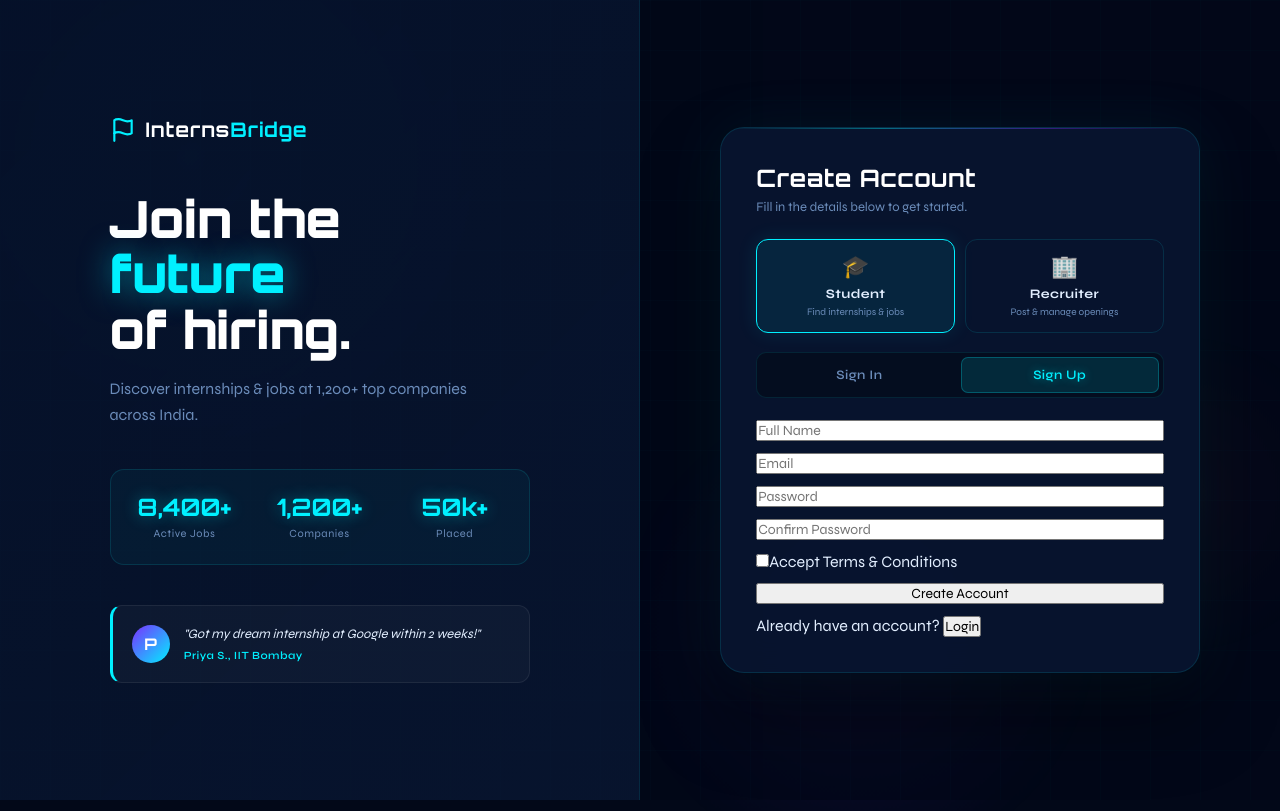
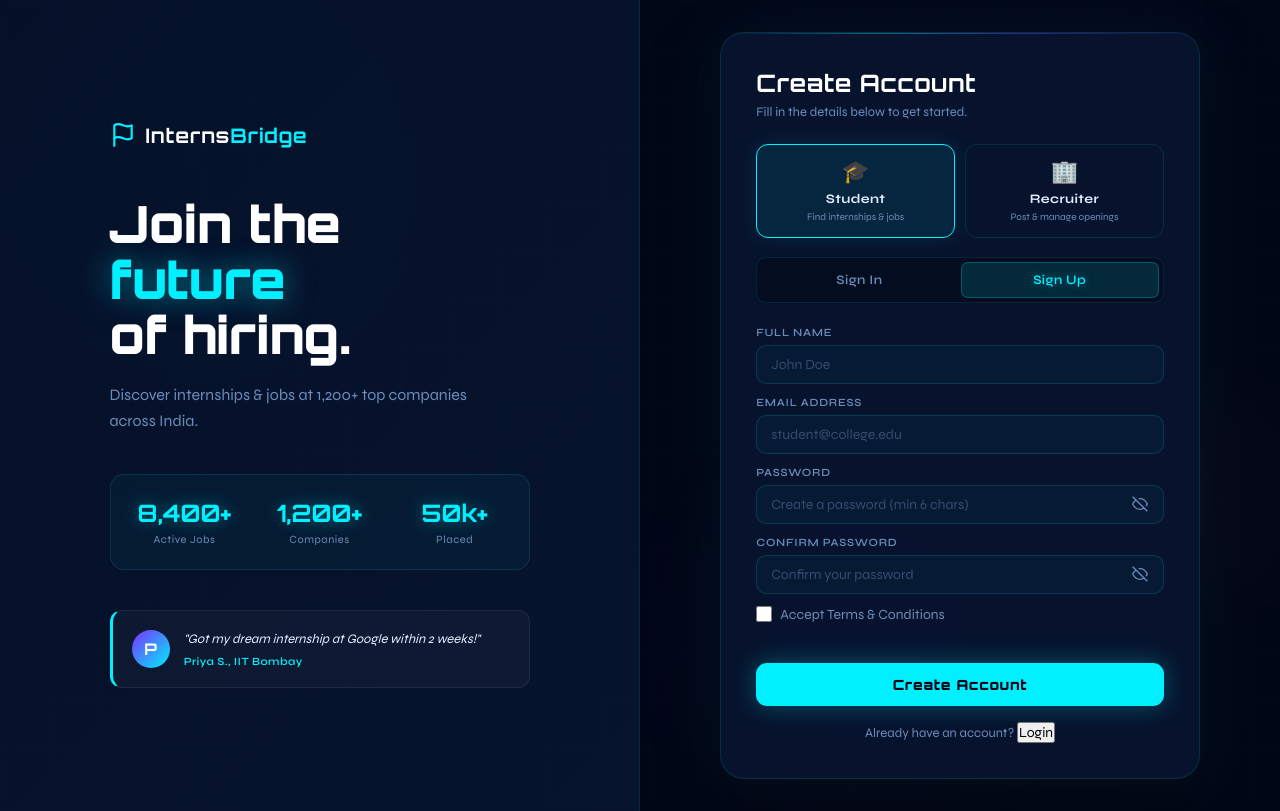
Before and after one commit to hitesh781/interns, a React (Create React App) app: page /auth in a window 1280 px wide. Both pictures are taken after a click on the button "Sign Up". Built offline with nearby package versions, Linux system fonts and the light colour scheme.

Commit message:
Refactor SignupForm to use Field component and consistent styling

```diff
--- a/src/components/AuthPage.js
+++ b/src/components/AuthPage.js
@@ -316,51 +316,64 @@ if (role === "recruiter") {
   return (
     <form className={styles.formInner} onSubmit={handleSubmit}>
 
-      <input
+      <Field
+        label="Full Name"
         type="text"
-        placeholder="Full Name"
+        name="fullName"
+        placeholder="John Doe"
         value={form.fullName}
-        onChange={(e) => set('fullName', e.target.value)}
+        onChange={set}
       />
 
-      <input
+      <Field
+        label="Email Address"
         type="email"
-        placeholder="Email"
+        name="email"
+        placeholder={role === 'student' ? 'student@college.edu' : 'hr@company.com'}
         value={form.email}
-        onChange={(e) => set('email', e.target.value)}
+        onChange={set}
       />
 
-      <input
+      <Field
+        label="Password"
         type="password"
-        placeholder="Password"
+        name="password"
+        placeholder="Create a password (min 6 chars)"
         value={form.password}
-        onChange={(e) => set('password', e.target.value)}
+        onChange={set}
       />
 
-      <input
+      <Field
+        label="Confirm Password"
         type="password"
-        placeholder="Confirm Password"
+        name="confirm"
+        placeholder="Confirm your password"
         value={form.confirm}
-        onChange={(e) => set('confirm', e.target.value)}
+        onChange={set}
       />
 
-      {error && <p style={{ color: "red" }}>{error}</p>}
+      {error && <div className={styles.error}>{error}</div>}
 
-      <label>
+      <label style={{ display: 'flex', alignItems: 'center', gap: '8px', fontSize: '0.875rem', color: 'var(--text-muted)', marginBottom: '1.5rem', cursor: 'pointer' }}>
         <input
           type="checkbox"
           checked={agree}
           onChange={(e) => setAgree(e.target.checked)}
+          style={{ width: '16px', height: '16px', accentColor: 'var(--neon)', cursor: 'pointer' }}
         />
         Accept Terms & Conditions
       </label>
 
-      <button type="submit" disabled={loading}>
+      <button
+        type="submit"
+        className={`${styles.submitBtn} ${loading ? styles.loading : ''}`}
+        disabled={loading}
+      >
         {loading ? "Creating..." : "Create Account"}
       </button>
 
-      <p>
-        Already have an account?{" "}
+      <p className={styles.switchText}>
+        Already have an account?{' '}
         <button type="button" onClick={switchMode}>
           Login
         </button>
```
